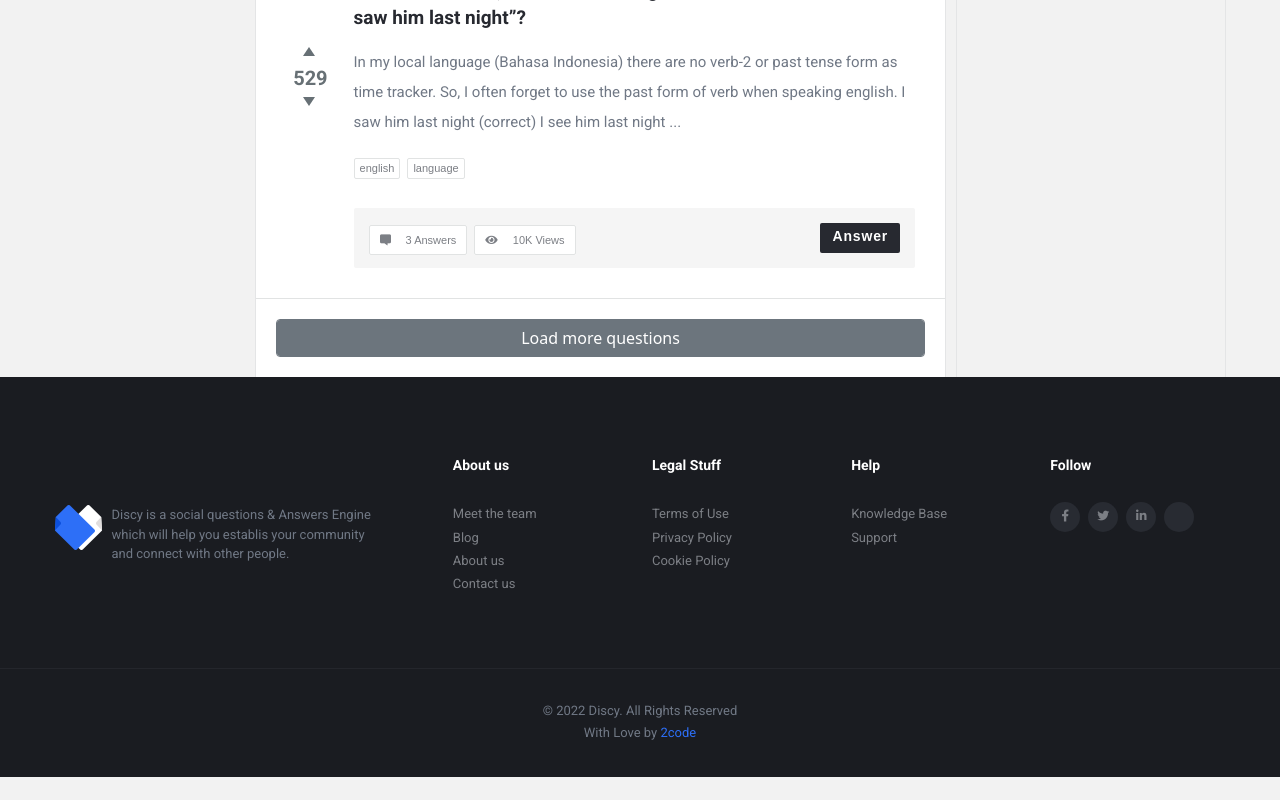
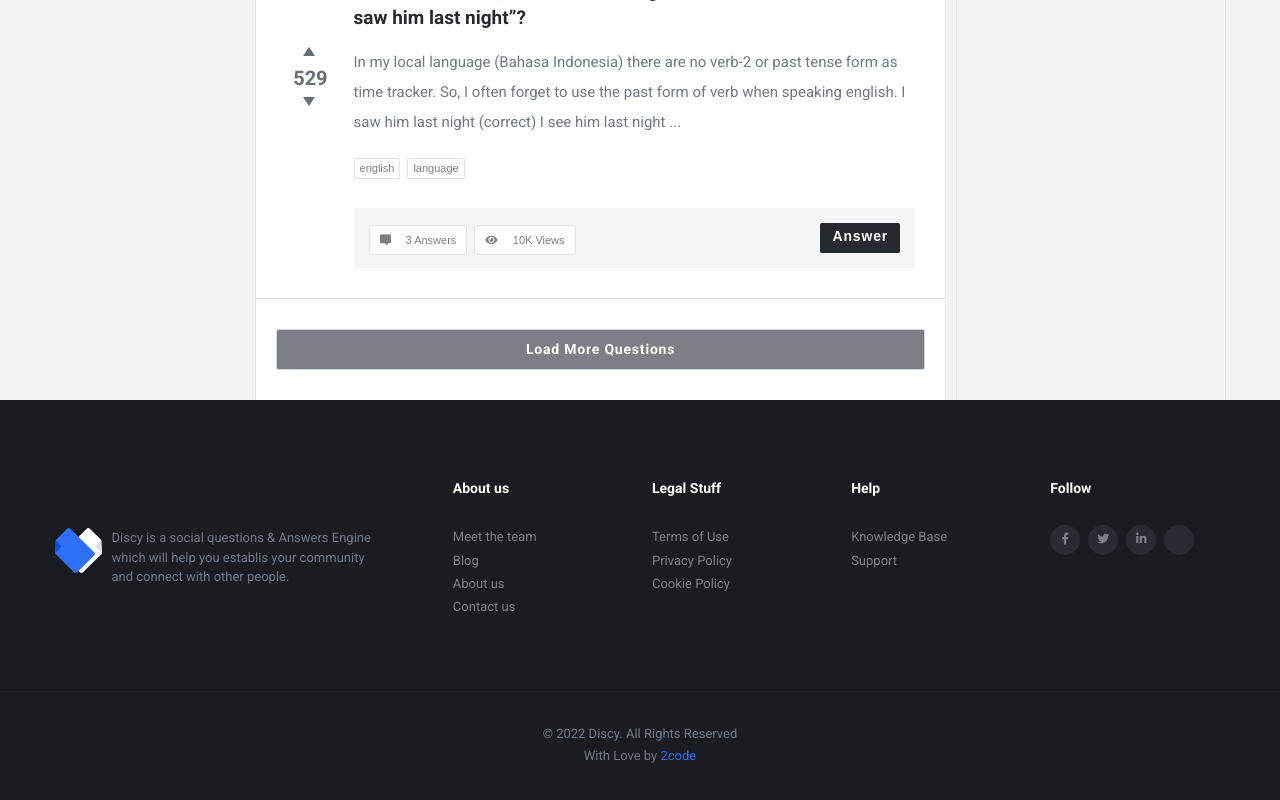
Before and after one commit to ahmadEssam77/Discy, a Vue app: page / in a window 1280 px wide. Shown: the part 2379-3179 px from the top of the page. Before the commit the page ends 3156 px from the top, so only its background shows below. Built offline with nearby package versions, Linux system fonts and the light colour scheme.

Commit message:
load more button

```diff
--- a/src/views/Home.vue
+++ b/src/views/Home.vue
@@ -32,7 +32,7 @@
   <Question />
   <!-- Load more question -->
   <div class="load-more">
-    <button class="btn btn-secondary form-control">Load more questions</button>
+    <button class="form-control">Load More Questions</button>
   </div>
 </template>
 
@@ -142,6 +142,24 @@ a:hover {
   padding: 20px;
 }
 
+.load-more button {
+  background-color: var(--btn-bg-gray);
+  color: var(--white-text);
+  transition: 0.5s;
+  border-radius: 2px;
+  font-family: var(--roboto-font-family);
+  font-size: 14px;
+  font-weight: 700;
+  letter-spacing: .8px;
+  padding: 9px;
+  margin-top: 10px;
+  margin-bottom: 10px;
+}
+
+.load-more button:hover {
+  background-color: var(--main-blue-bg-text-color);
+}
+
 /* Media query */
 @media screen and (max-width: 800px) {
   .questions-filter {
```
